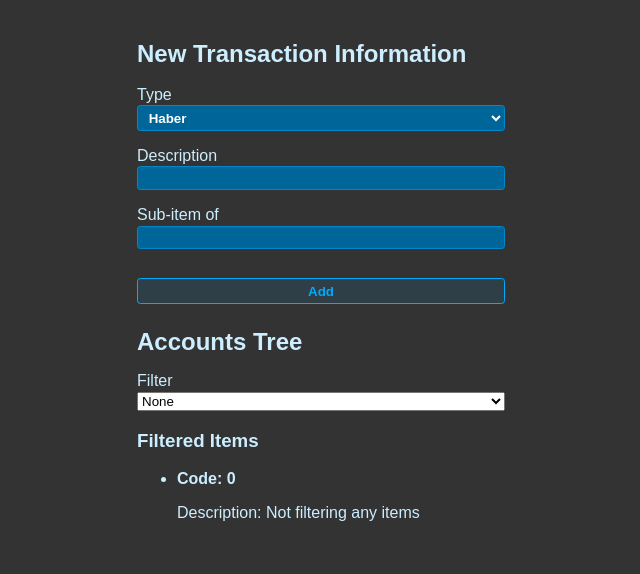
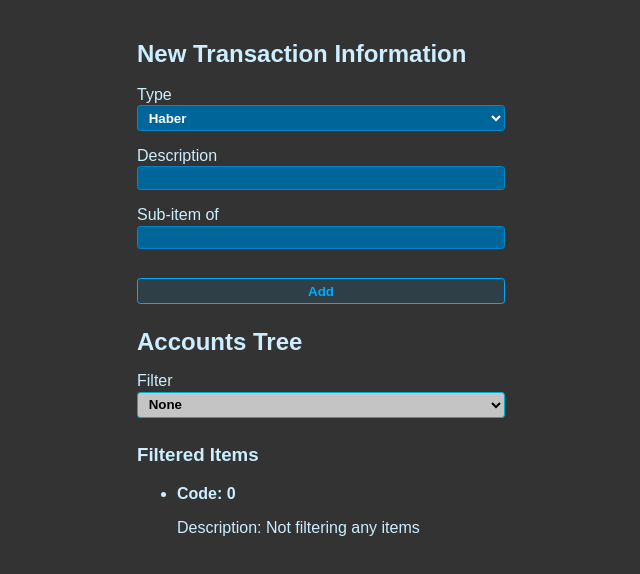
Before and after one commit to scarandia/cuentasContables, a React (Vite) app: page / in a window 1280 px wide. Shown: the top 574 px of the page, without its empty margins (319-959 px from the left). Built offline with nearby package versions, Linux system fonts and the light colour scheme.

Commit message:
css changes and to implement searchbar

```diff
--- a/src/App.jsx
+++ b/src/App.jsx
@@ -54,6 +54,7 @@ export default function App() {
           <select
             name="type"
             id="filterType"
+            class="filterType"
             value={filterType}
             onChange={handleFilterChange}
           >
--- a/src/main.jsx
+++ b/src/main.jsx
@@ -1,6 +1,6 @@
 import React from 'react';
 import { createRoot } from 'react-dom/client';
-import App from './app';
+import App from './App';
 
 createRoot(document.getElementById('root')).render(
   <React.StrictMode>
--- a/src/styles/styles.css
+++ b/src/styles/styles.css
@@ -58,7 +58,7 @@
   border-radius: 0.25em;
   padding: 0.25em 0.5em;
   color: hsl(0, 0%, 100%);
-    font-weight:bold;
+  font-weight: bold;
   margin-bottom: 0.5rem;
 }
 
@@ -69,18 +69,18 @@
   border-radius: 0.25em;
   padding: 0.25em 0.5em;
   color: hsl(0, 0%, 100%);
-    font-weight:bold;
+  font-weight: bold;
   margin-bottom: 0.5rem;
 }
 
-  .new-item-form accountsTree {
+.filterType {
   outline: none;
-    border: 1px solid hsl(200, 100%, 40%);
-    background: hsl(200, 100%, 30%);
+  border: 1px solid hsl(189, 100%, 40%);
+  background: hsl(0, 1%, 77%);
   border-radius: 0.25em;
   padding: 0.25em 0.5em;
-    color: hsl(0, 0%, 100%);
-    font-weight:bold;
+  color: hsl(0, 0%, 0%);
+  font-weight: bold;
   margin-bottom: 0.5rem;
 }
 
```
Lines whose indentation alone changed are shown as unchanged.
